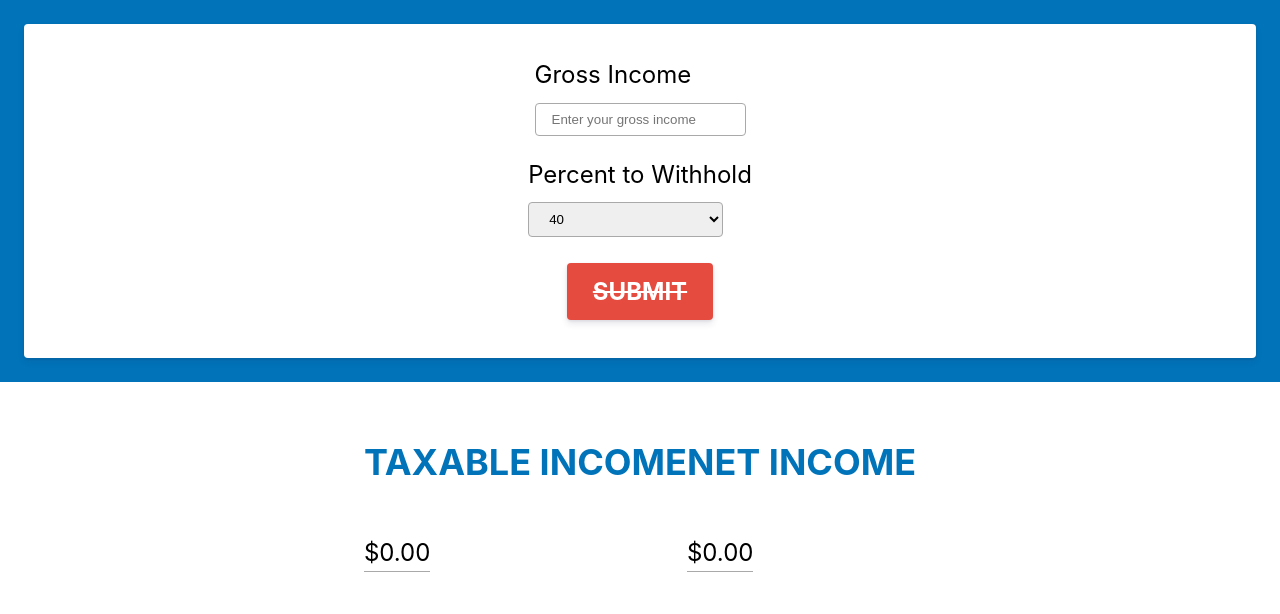
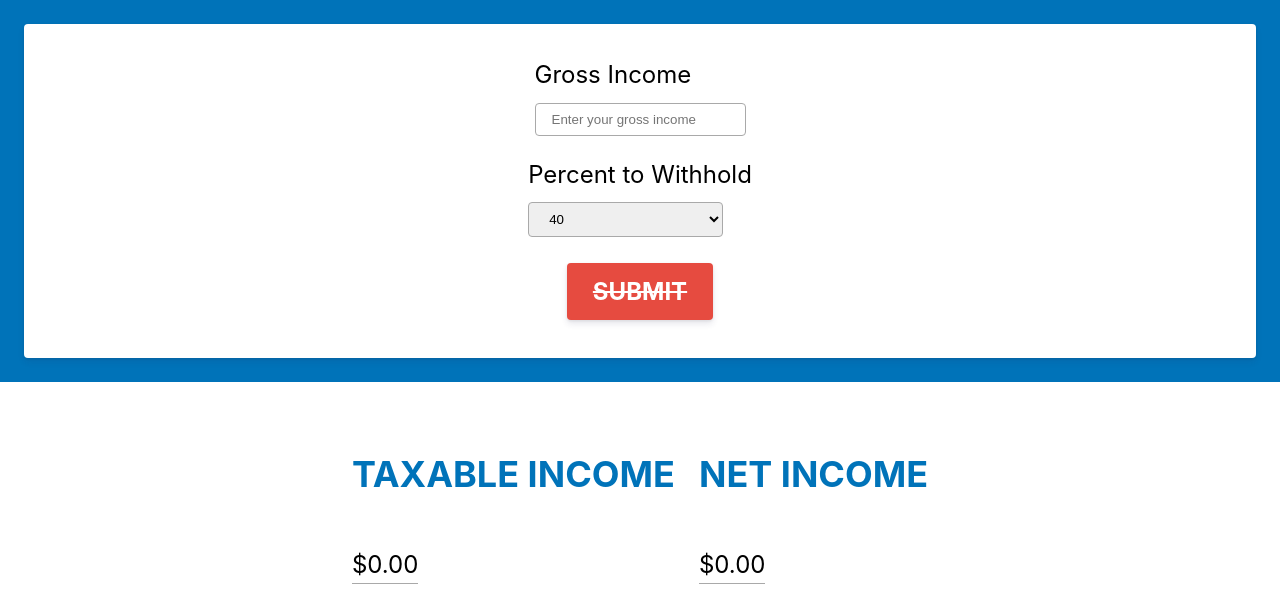
Before and after one commit to adriantoddross/set-aside, a React (Create React App) app: page / in a window 1280 px wide. Shown: the top 614 px of the page. Built offline with nearby package versions, Linux system fonts and the light colour scheme.

Commit message:
add padding

```diff
--- a/src/Components/IncomeDisplay.css
+++ b/src/Components/IncomeDisplay.css
@@ -1,3 +1,7 @@
+.income-display {
+  padding: 0.75rem;
+}
+
 .income-display h2 {
   color: #0073b9;
   font-weight: bold;
```
